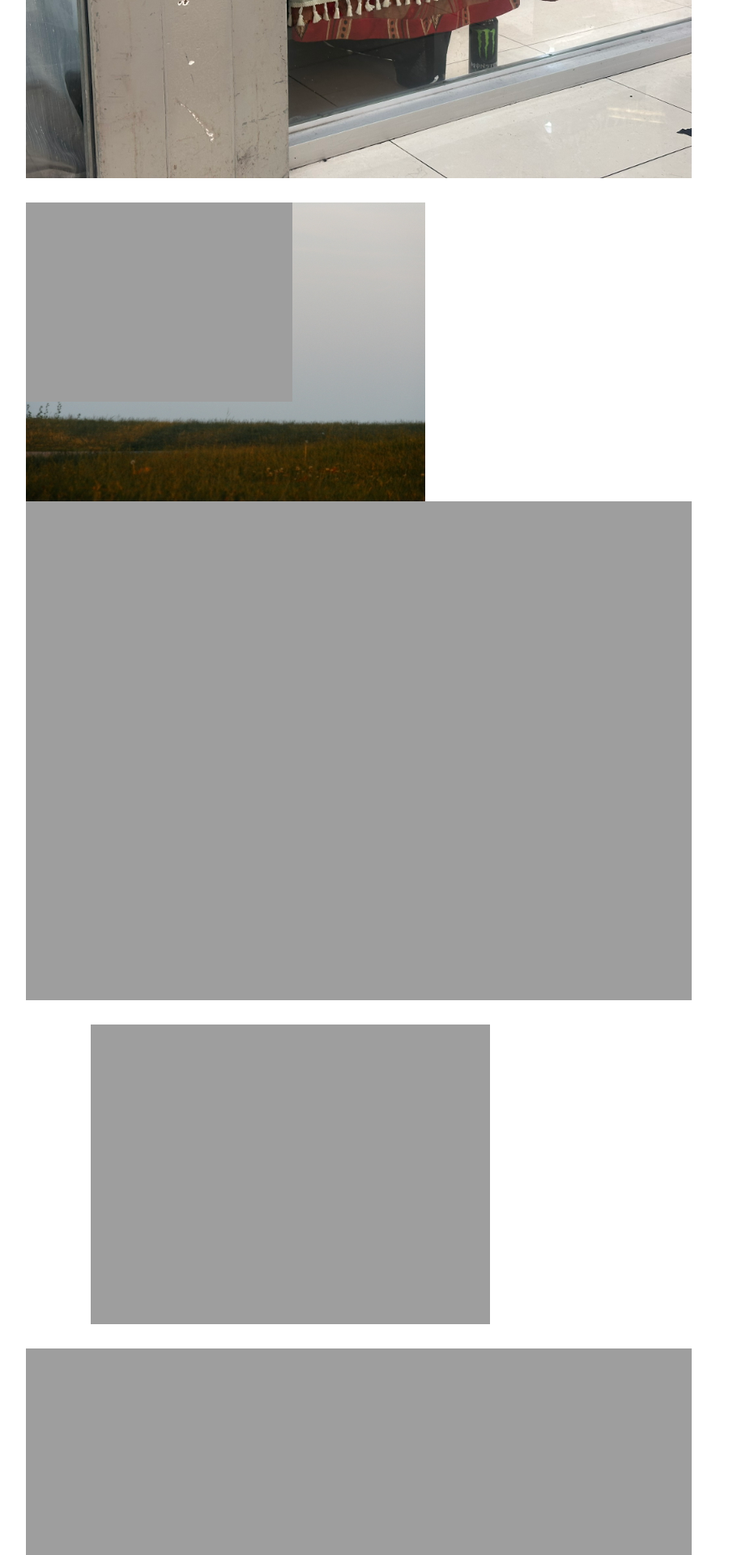
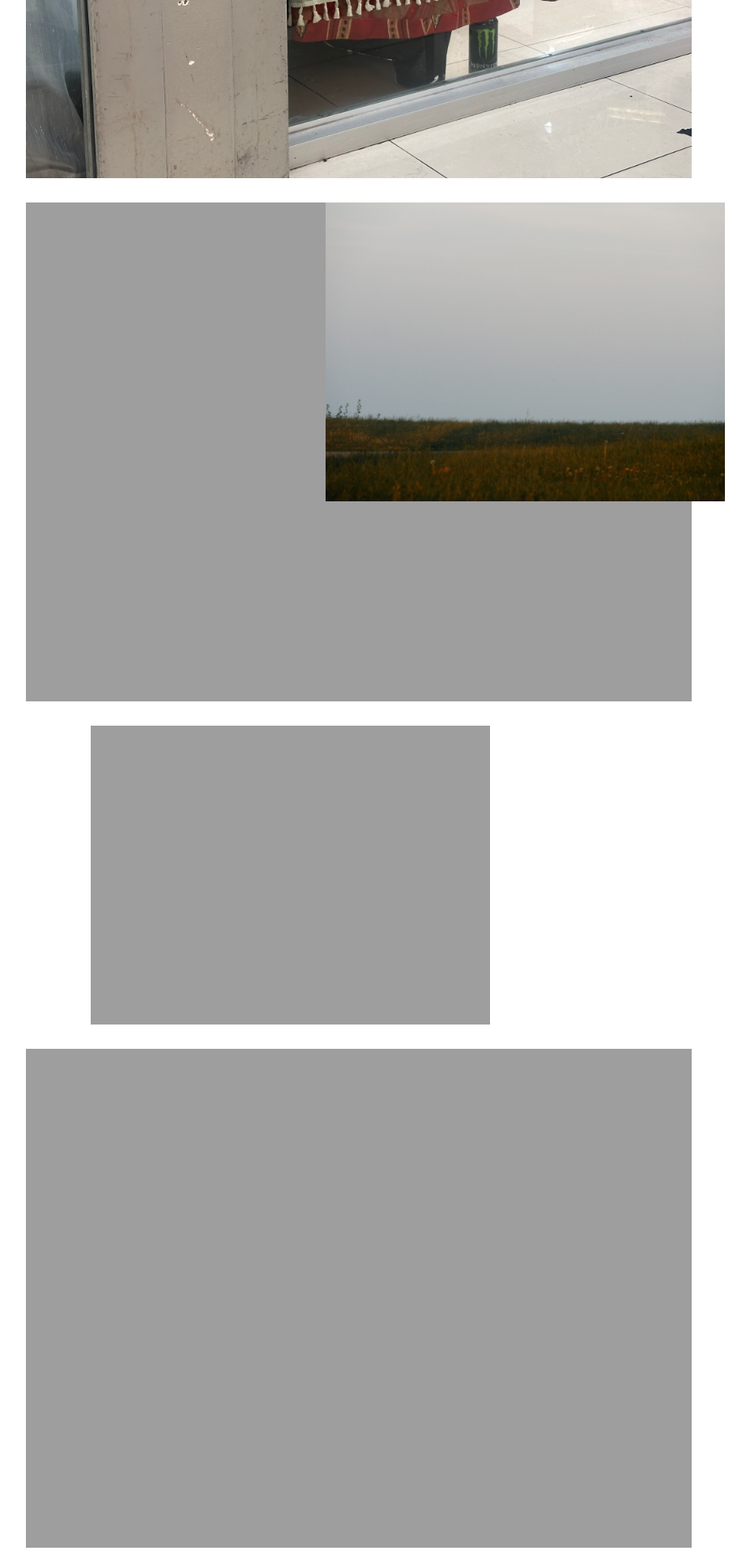
Before and after one commit to sammymustafa/personal-website, a Jekyll site: the page built from photos.md, in a window 1280 px wide. Shown: the part 794-2714 px from the top of the page at 81% size, without its empty margins (197-1123 px from the left). Built offline with Jekyll 4.4.1, drawn with Linux system fonts in a browser that asks for light colours.

Commit message:
new formatting

```diff
--- a/_includes/photos.html
+++ b/_includes/photos.html
@@ -3,11 +3,11 @@
   <p class="photo-description">I’m working on being more intentional with my photography but, in the meantime, here is a selection of photos, people, and places that I love! Either taken on iPhone 14 Pro, Olympus FE-370, or Fujifilm X-T2 (you guess which ones use which :3).</p>
   <br>
   <br>
-  <div class="photo-grid">
+  <div class="photo-grid" style="margin-bottom:30px;">
     <img src="{{ site.github.url }}/photos/1.jpeg" alt="Photo 1" width="100%" style="margin-bottom:30px;">
     <div style="position: relative;">
-      <img src="{{ site.github.url }}/photos/2.jpeg" alt="Photo 2" width="40%" style="position: absolute; top: 0; left: 0; z-index: 2;">
-      <img src="{{ site.github.url }}/photos/3.jpeg" alt="Photo 3" width="60%" style="position: relative; z-index: 1;">
+      <img src="{{ site.github.url }}/photos/2.jpeg" alt="Photo 2" width="70%" style="position: absolute; top: 0; left: 0; z-index: 1;">
+      <img src="{{ site.github.url }}/photos/3.jpeg" alt="Photo 3" width="60%" style="position: absolute; top: 0; left: 45%; z-index: 2;">
     </div>
     <img src="{{ site.github.url }}/photos/4.jpeg" alt="Photo 4" width="100%" style="margin-bottom:30px;">
     <img src="{{ site.github.url }}/photos/5.jpeg" alt="Photo 5" width="60%" style="margin-left:80px; margin-bottom:30px;">
```
Also changed, not shown: 3 other files.
